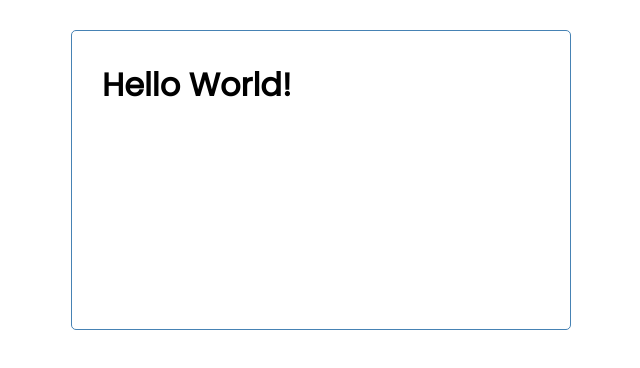
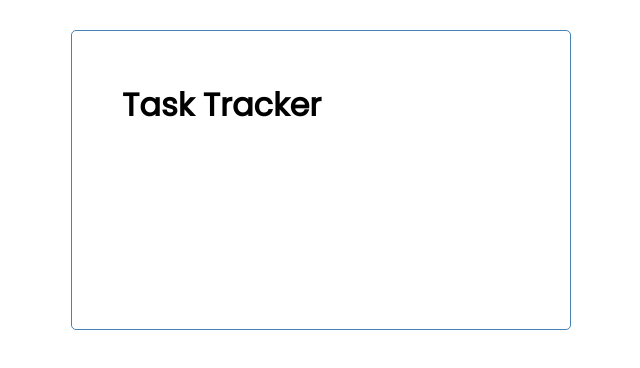
Before and after one commit to quackness/vue-task-creator, a Vue app: page / in a window 1280 px wide. Shown: the top 368 px of the page, without its empty margins (319-959 px from the left). Built offline with nearby package versions, Linux system fonts and the light colour scheme.

Commit message:
import Header from components to script and render it in the template

```diff
--- a/src/App.vue
+++ b/src/App.vue
@@ -1,14 +1,15 @@
 <template>
   <div class="container">
-    <h1>Hello World!</h1>
+    <Header />
   </div>
 </template>
 
 <script>
+import Header from './components/Header.vue'
 export default {
   name: 'App',
   components: {
-
+   Header
   }
 }
 </script>
```
